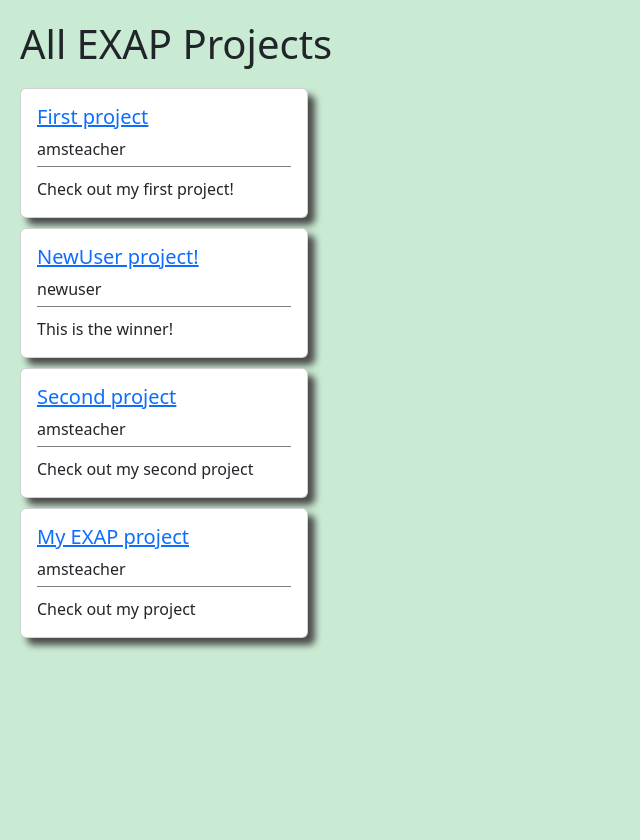
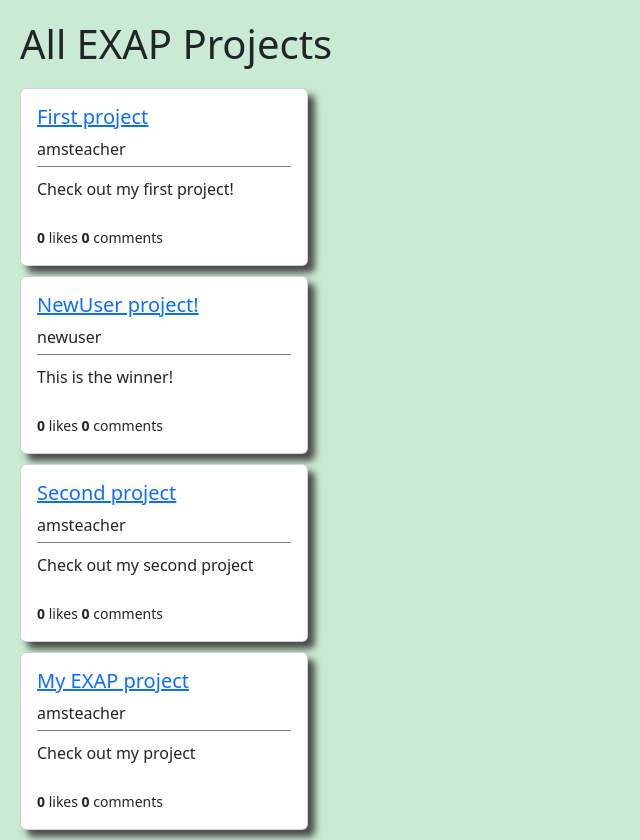
Before and after one commit to JackPadalino/ExApp, a Django app: page /users/projects/ in a window 1280 px wide. Shown: the part 56-896 px from the top of the page, without its empty margins (0-640 px from the left). Before the commit the page ends 706 px from the top, so only its background shows below. Run offline with Django 4.2, Linux system fonts and the light colour scheme; a user stored in the database is signed in; data comes from the database, SQL or seed files in the repository.

Commit message:
Updated comment and like forms and add 'like' button

```diff
--- a/users/templates/users/allstudentprojects.html
+++ b/users/templates/users/allstudentprojects.html
@@ -14,7 +14,10 @@
                     <div class='project-card-blurb'>
                         <p class="card-text project-card-text">{{ project.blurb }}</p>
                     </div>
+                    <br>
+                    <small><b>{{ project.liked.all.count }}</b> likes <b>{{ project.comments.all.count }}</b> comments</small>
                 </div>
+
             </div>
         {% endfor %}
     </div>
--- a/users/templates/users/firstperiodprojects.html
+++ b/users/templates/users/firstperiodprojects.html
@@ -14,6 +14,8 @@
                     <div class='project-card-blurb'>
                         <p class="card-text project-card-text">{{ project.blurb }}</p>
                     </div>
+                    <br>
+                    <small><b>{{ project.liked.all.count }}</b> likes <b>{{ project.comments.all.count }}</b> comments</small>
                 </div>
             </div>
         {% endfor %}
--- a/users/templates/users/seventhperiodprojects.html
+++ b/users/templates/users/seventhperiodprojects.html
@@ -14,6 +14,8 @@
                     <div class='project-card-blurb'>
                         <p class="card-text project-card-text">{{ project.blurb }}</p>
                     </div>
+                    <br>
+                    <small><b>{{ project.liked.all.count }}</b> likes <b>{{ project.comments.all.count }}</b> comments</small>
                 </div>
             </div>
         {% endfor %}
--- a/users/templates/users/sixthperiodprojects.html
+++ b/users/templates/users/sixthperiodprojects.html
@@ -14,6 +14,8 @@
                     <div class='project-card-blurb'>
                         <p class="card-text project-card-text">{{ project.blurb }}</p>
                     </div>
+                    <br>
+                    <small><b>{{ project.liked.all.count }}</b> likes <b>{{ project.comments.all.count }}</b> comments</small>
                 </div>
             </div>
         {% endfor %}
```
